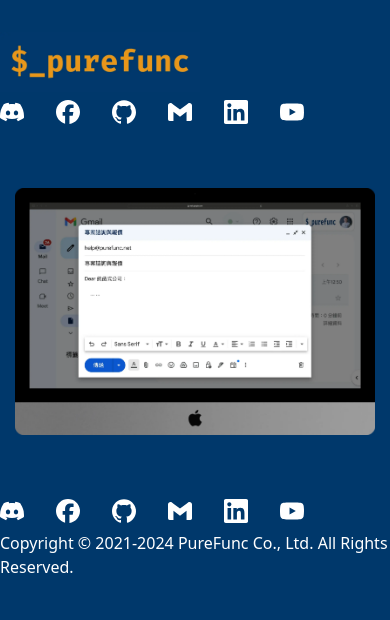
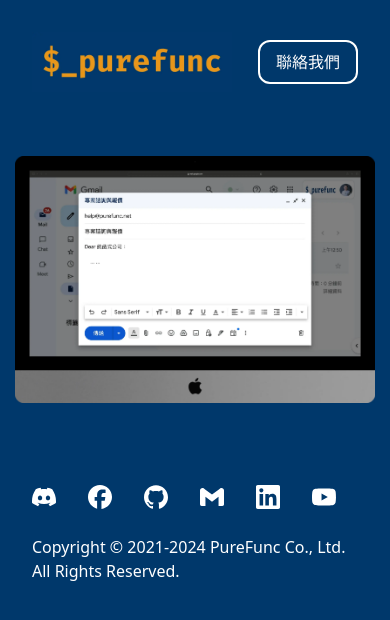
Before and after one commit to PureFuncInc/purefunc-net, a React (Create React App) app: page /blog in a window 390 px wide. Shown: the top 620 px of the page. Built offline with nearby package versions, Linux system fonts and the light colour scheme; what tailwindcss-animated would draw is missing.

Commit message:
:art: Remove redundant JS file from static documents
Deleted existing JavaScript file 'main.1de8f783.js' from static documents directory as it was no longer needed. This action helps to keep the project clean and organized.

```diff
--- a/src/components/footer-block.tsx
+++ b/src/components/footer-block.tsx
@@ -4,8 +4,8 @@ import { SiDiscord, SiFacebook, SiGithub, SiGmail, SiLinkedin, SiYoutube } from
 
 export default function FooterBlock() {
   return (
-    <footer className={`md:mx-16 lg:mx-24 xl:mx-36 2xl:mx-48 mb-8 gap-2 flex flex-wrap items-center justify-between text-[#FFFFFF]`}>
-      <div className={`flex flex-row gap-8`}>
+    <footer className={`mx-8 lg:mx-24 xl:mx-36 2xl:mx-48 mb-8 gap-2 flex flex-wrap items-center justify-between text-[#FFFFFF]`}>
+      <div className={`flex flex-row items-center gap-8 min-h-[60px]`}>
         <a href={`https://discord.purefunc.net`}>
           <SiDiscord size={24} />
         </a>
@@ -25,7 +25,7 @@ export default function FooterBlock() {
           <SiYoutube size={24} />
         </a>
       </div>
-      <div className={`flex flex-row gap-2`}>
+      <div className={`flex flex-wrap gap-2 items-center`}>
         Copyright &copy; 2021-{(new Date()).getFullYear()} PureFunc Co., Ltd. All Rights Reserved.
         <img
           src={ImageBlackLogo}
--- a/src/components/header-block.tsx
+++ b/src/components/header-block.tsx
@@ -4,7 +4,7 @@ import { SiDiscord, SiFacebook, SiGithub, SiGmail, SiLinkedin, SiYoutube } from
 
 export default function HeaderBlock() {
   return (
-    <header className={`md:mx-16 lg:mx-24 xl:mx-36 2xl:mx-48 mt-8 gap-2 flex flex-wrap items-center justify-between text-[#FFFFFF]`}>
+    <header className={`mx-8 lg:mx-24 xl:mx-36 2xl:mx-48 mt-8 gap-2 flex flex-wrap items-center justify-between text-[#FFFFFF]`}>
       <a href={`/`}>
         <img
           src={ImageNavyLogo}
@@ -13,27 +13,27 @@ export default function HeaderBlock() {
           height={60} />
       </a>
       <div className={`flex flex-row items-center gap-8`}>
-        <a href={`https://discord.purefunc.net`}>
+        <a href={`https://discord.purefunc.net`} className={`hidden md:block`}>
           <SiDiscord size={24} />
         </a>
-        <a href={`https://facebook.com/purefuncinc`}>
+        <a href={`https://facebook.com/purefuncinc`} className={`hidden md:block`}>
           <SiFacebook size={24} />
         </a>
-        <a href={`https://github.com/PureFuncInc`}>
+        <a href={`https://github.com/PureFuncInc`} className={`hidden md:block`}>
           <SiGithub size={24} />
         </a>
-        <a href={`mailto:help@purefunc.net`}>
+        <a href={`mailto:help@purefunc.net`} className={`hidden md:block`}>
           <SiGmail size={24} />
         </a>
-        <a href={`https://linkedin.com/company/purefuncinc`}>
+        <a href={`https://linkedin.com/company/purefuncinc`} className={`hidden md:block`}>
           <SiLinkedin size={24} />
         </a>
-        <a href={`https://youtube.com/@purefuncinc`}>
+        <a href={`https://youtube.com/@purefuncinc`} className={`hidden md:block`}>
           <SiYoutube size={24} />
         </a>
         <a
           href={`#contact`}
-          className={`hidden md:block rounded-xl border-2 border-[#FFFFFF] px-4 py-2`}>
+          className={`rounded-xl border-2 border-[#FFFFFF] px-4 py-2`}>
           聯絡我們
         </a>
       </div>
```
Also changed, not shown: 21 other files (tests, documents, lock files or other folders).
